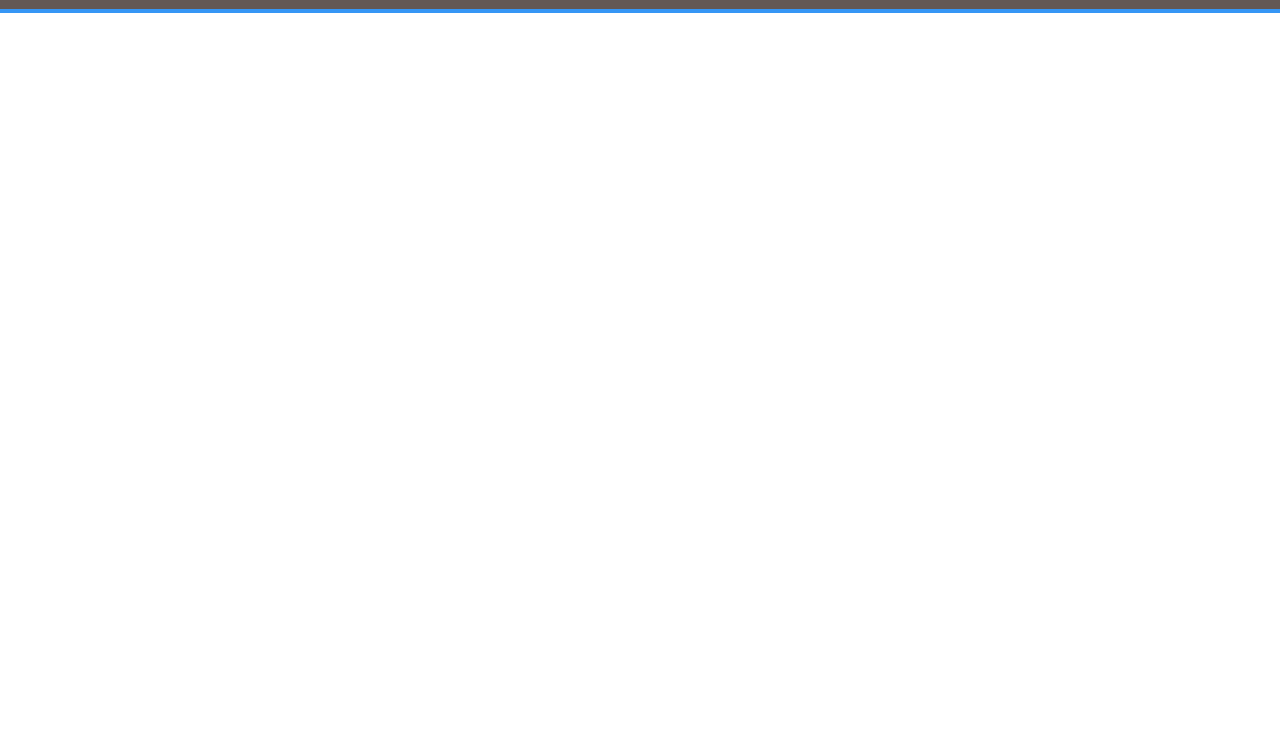
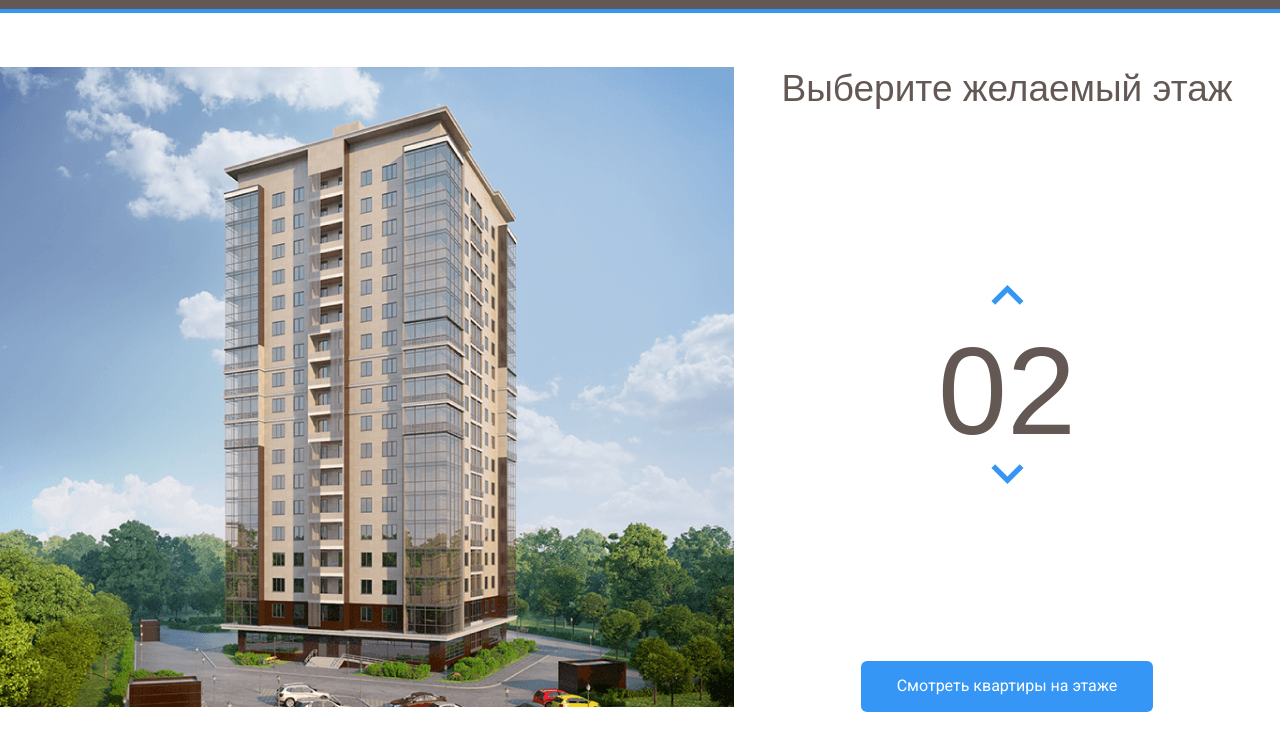
Before and after one commit to FedorOsin/Melody, a plain HTML site: page index.html in a window 1280 px wide. Shown: the part 55-800 px from the top of the page. Drawn offline with Linux system fonts and the light colour scheme.

Commit message:
Добавили картинки и стрелки

```diff
--- a/css/style.css
+++ b/css/style.css
@@ -1,3 +1,12 @@
+@font-face {
+    font-family: "Bebas Neue";
+    src: local("BebasNeueRegular"), url("../fonts/BebasNeueRegular.woff2") format("woff2"),
+      url("../fonts/BebasNeueRegular.woff") format("woff");
+    font-weight: normal;
+    font-style: normal;
+    font-display: swap;
+  }
+
 * {
     box-sizing: border-box; /* lдля всех элементов позволяет считать правильно высоту и ширину */
 }
@@ -49,3 +58,60 @@ body {
     text-decoration: none;
     color:#fff;
 }
+.main {
+    max-width: 1280px;
+    margin: auto;
+    padding-top: 54px;
+    display: flex;
+}
+.main-info {
+    flex-grow: 1; /* элемент занял все всободное место */
+    text-align: center;
+    display: flex;
+    flex-direction: column;
+    align-items: center;
+    justify-content: space-between; /* разбрасываем элементы по краям */
+}
+.home-image path {
+    opacity: 0; /* прозрачность */
+    cursor: pointer; /* курсор пальчик */
+}
+.home-image path:hover {
+    opacity: 1; /* псевдоклассом делаем прозрачность */
+}
+.counter-group {
+    display: flex;
+    flex-direction: column; /* элементы встали друг за другом сверху вниз */
+    align-items: center;
+}
+.counter-button {
+    cursor: pointer;
+    background-color: #fff;
+    border: none; /* убираем обводку */
+
+}
+.counter-arrow-down {
+    transform: rotateX(180deg); /* развернули иконку вниз */
+}
+.main-title {
+    margin: 0;
+    font-family: "Bebas Neue Cyrillic", sans-serif;
+    font-weight: normal;
+    font-size: 37px;
+    line-height: 44px;
+    color: #635854;
+}
+.counter {
+    font-family: "Bebas Neue Cyrillic", sans-serif;
+    color: #635854;
+    font-size: 124px;
+    margin-top: 10px;
+}
+.button-primary {
+    background: #3596F5;
+    border-radius: 6px;
+    color: #fff;
+    border: none;
+    padding: 16px 36px;
+    cursor: pointer;
+}
--- a/index.html
+++ b/index.html
@@ -41,5 +41,53 @@
         </div>
         <!-- /.navbar -->
     </header>
+
+    <main class="main">
+        <div class="main-image">
+            <svg class="home-image" width="734" height="640" viewBox="0 0 734 640" fill="none" xmlns="http://www.w3.org/2000/svg" xmlns:xlink="http://www.w3.org/1999/xlink">
+                <rect width="734" height="640" fill="url(#pattern0)"/>
+                <defs>
+                <pattern id="pattern0" patternContentUnits="objectBoundingBox" width="1" height="1">
+                <use xlink:href="#image0_1_86" transform="translate(-0.00408719) scale(0.0013624 0.0015625)"/>
+                </pattern>
+                <image id="image0_1_86" width="740" height="640" xlink:href="img/home 1.png"/>
+                </defs>
+                <path d="M222 533L442.8 541L512 527.3V549L443.5 568.7L222 557.7V533Z" fill="#3595F6" fill-opacity="0.75"/>
+                <path d="M223 532V507L443.3 510.3L513 507V527L443.7 540L223 532Z" fill="#3595F6" fill-opacity="0.75"/>
+                <path d="M223 506V481H444H513V504L445 511L223 506Z" fill="#3595F6" fill-opacity="0.75"/>
+                <path d="M223 482V457L444.3 453.3L512 460V482H444" fill="#3595F6" fill-opacity="0.75"/>
+                <path d="M223 456V430L444.5 426.7L513 437.7V459L444 452.3L223 456Z" fill="#3595F6" fill-opacity="0.75"/>
+                <path d="M222 429V405.3L443 393L514 416V437.3L443 425L222 429Z" fill="#3595F6" fill-opacity="0.75"/>
+                <path d="M222 407V382L444.2 365.7L514 394.3V415L443.7 393.3L222 407Z" fill="#3595F6" fill-opacity="0.75"/>
+                <path d="M222 382V357L444.5 336.7L514 373.3V394L442 365.3L222 382Z" fill="#3595F6" fill-opacity="0.75"/>
+                <path d="M222 356V332L445 307.3L514 351.3V373L444.7 335L222 356Z" fill="#3595F6" fill-opacity="0.75"/>
+                <path d="M222 331V307L444.5 278.3L514 329.3V350L443.7 307.7L222 331Z" fill="#3595F6" fill-opacity="0.75"/>
+                <path d="M221 307V283L443.3 250L514 309.3V329L444 278.3L221 307Z" fill="#3595F6" fill-opacity="0.75"/>
+                <path d="M222 282V258L443.2 223L513 287V308L444.3 249.7L222 282Z" fill="#3595F6" fill-opacity="0.75"/>
+                <path d="M222 258V233L444.3 195L513 265.3V286L444 222L222 258Z" fill="#3595F6" fill-opacity="0.75"/>
+                <path d="M222 232V207L442.8 163.3L513 242.3V265L444 191.7L222 232Z" fill="#3595F6" fill-opacity="0.75"/>
+                <path d="M223 208V183L443 135L513 220V243L442.3 163.7L223 208Z" fill="#3595F6" fill-opacity="0.75"/>
+                <path d="M222 183V158L441.8 106L513 198.3V221L443.3 134.7L222 183Z" fill="#3595F6" fill-opacity="0.75"/>
+                <path d="M222 158V132L444 75.3L513 177V198L443.7 106.3L222 158Z" fill="#3595F6" fill-opacity="0.75"/>
+                </svg>
+        </div>
+        <!-- /.main-image -->
+        <div class="main-info">
+            <h2 class="main-title">Выберите желаемый этаж</h2>
+            <div class="counter-group">
+                <button class="counter-button">
+                    <img class="counter-arrow counter-arrow-up" src="img/arrow.svg" alt="arrow-up">
+                </button>
+                <span class="counter">02</span>
+                <button class="counter-button">
+                    <img class="counter-arrow counter-arrow-down" src="img/arrow.svg" alt="arrow-down">
+                </button>
+            </div>
+            <!-- /.counter-group -->
+            <button class="button button-primary">Смотреть квартиры на этаже</button>
+        </div>
+        <!-- /.main-info -->
+    </main>
+
 </body>
 </html>
```
Also changed, not shown: fonts/BebasNeueRegular.woff (added), fonts/BebasNeueRegular.woff2 (added), img/Group 3.svg (added), img/arrow.svg (added), img/home 1.png (added).
